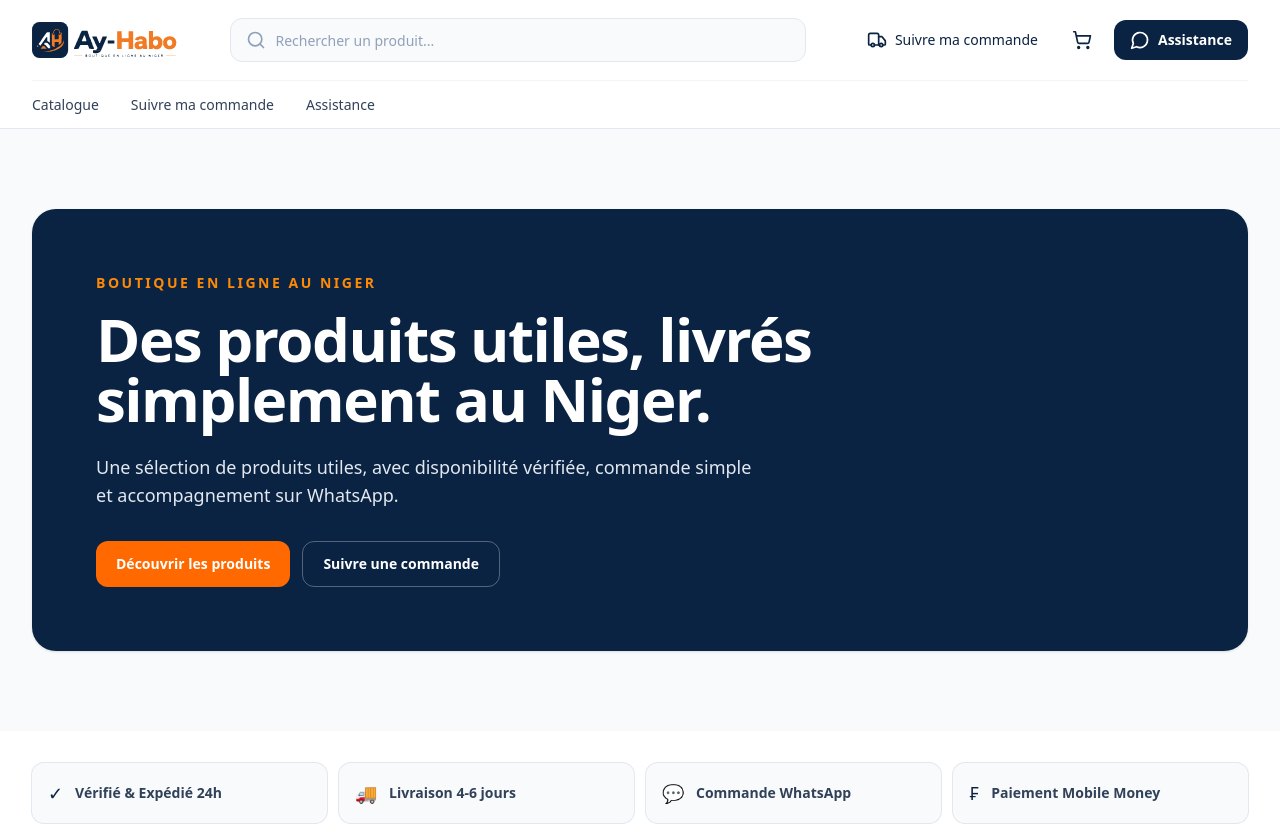
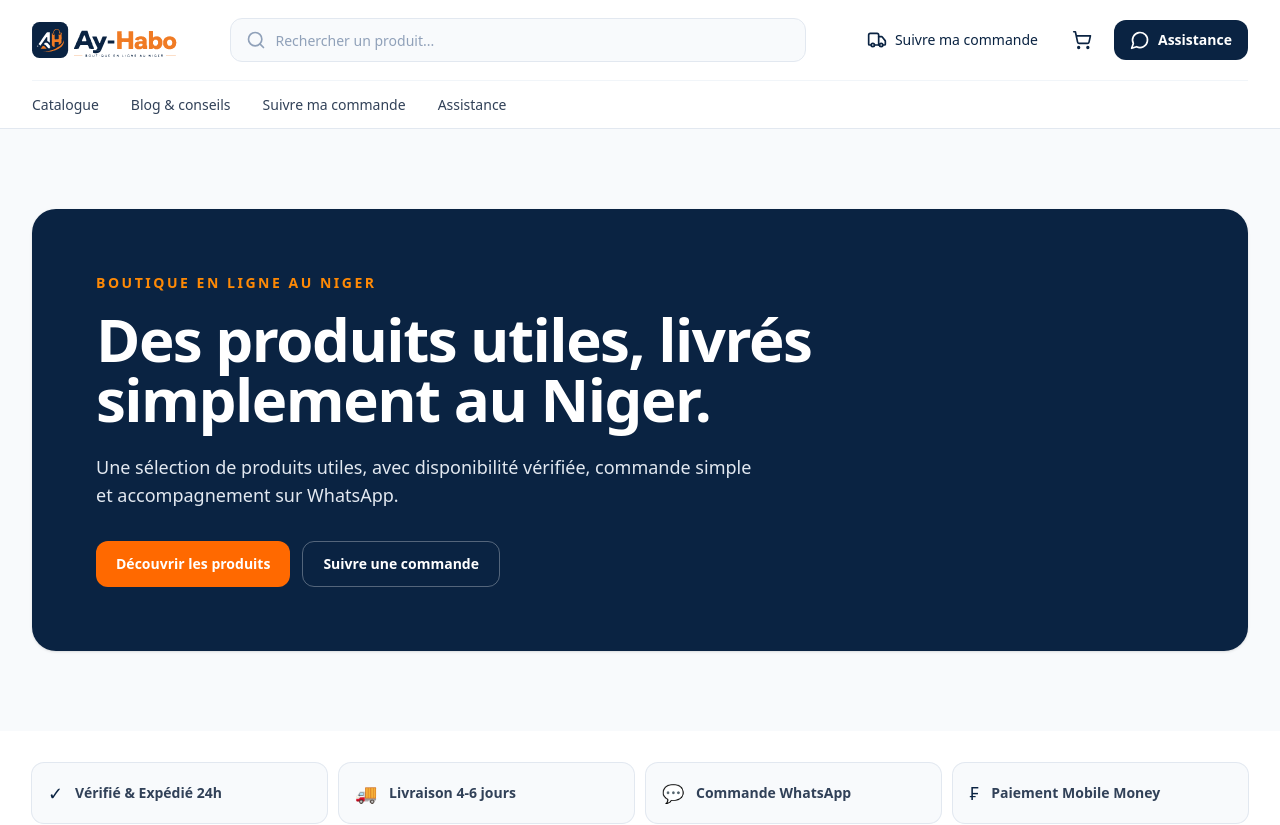
Before and after one commit to beninlink9-dot/ayhabo-nextjs, a Next.js app: page / in a window 1280 px wide. Shown: the top 825 px of the page. Built offline with nearby package versions, Linux system fonts and the light colour scheme.

Commit message:
Add blog link to main navigation

```diff
--- a/components/Header.tsx
+++ b/components/Header.tsx
@@ -90,6 +90,9 @@
           <Link href="/catalogue" className="text-sm font-medium text-slate-700 transition hover:text-[#0A2342]">
             Catalogue
           </Link>
+          <Link href="/blog" className="text-sm font-medium text-slate-700 transition hover:text-[#0A2342]">
+            Blog &amp; conseils
+          </Link>
           <Link href="/suivi" className="text-sm font-medium text-slate-700 transition hover:text-[#0A2342]">
             Suivre ma commande
           </Link>
```
